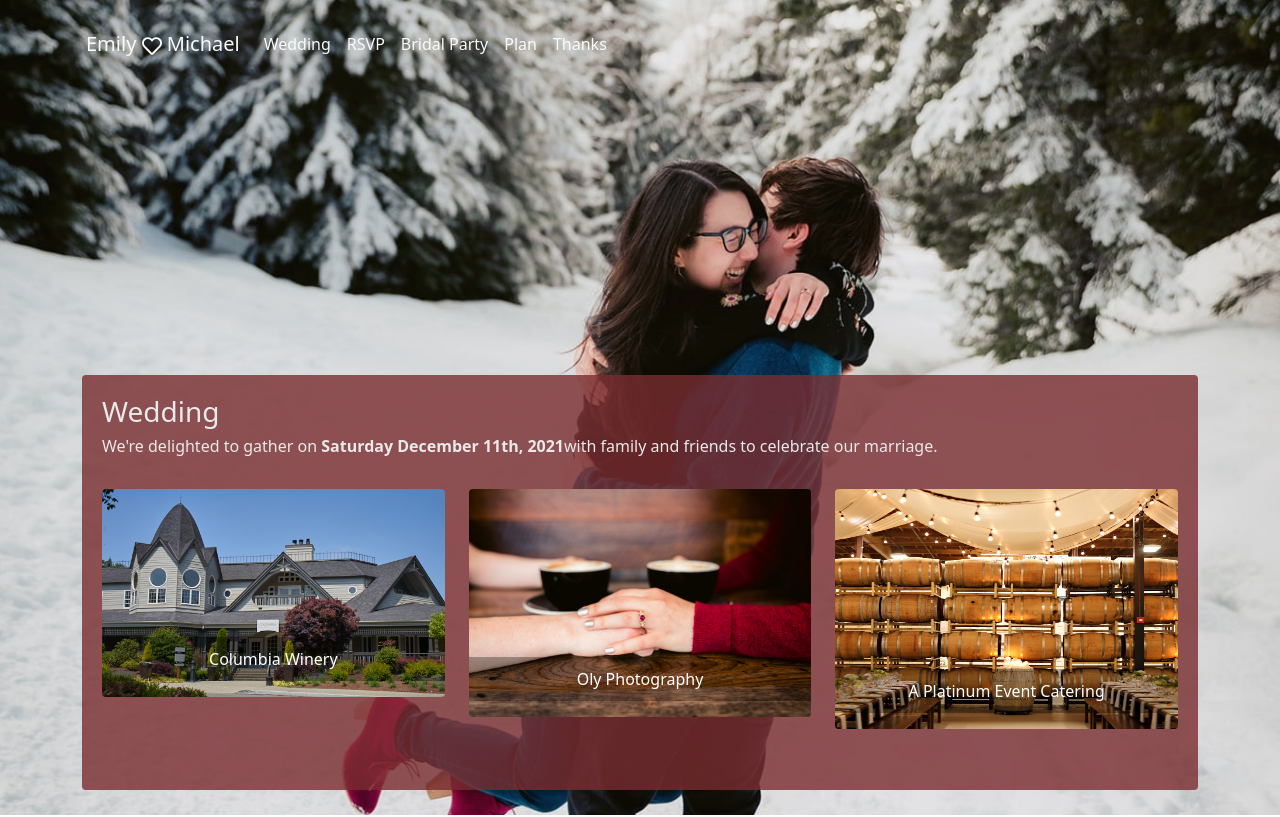
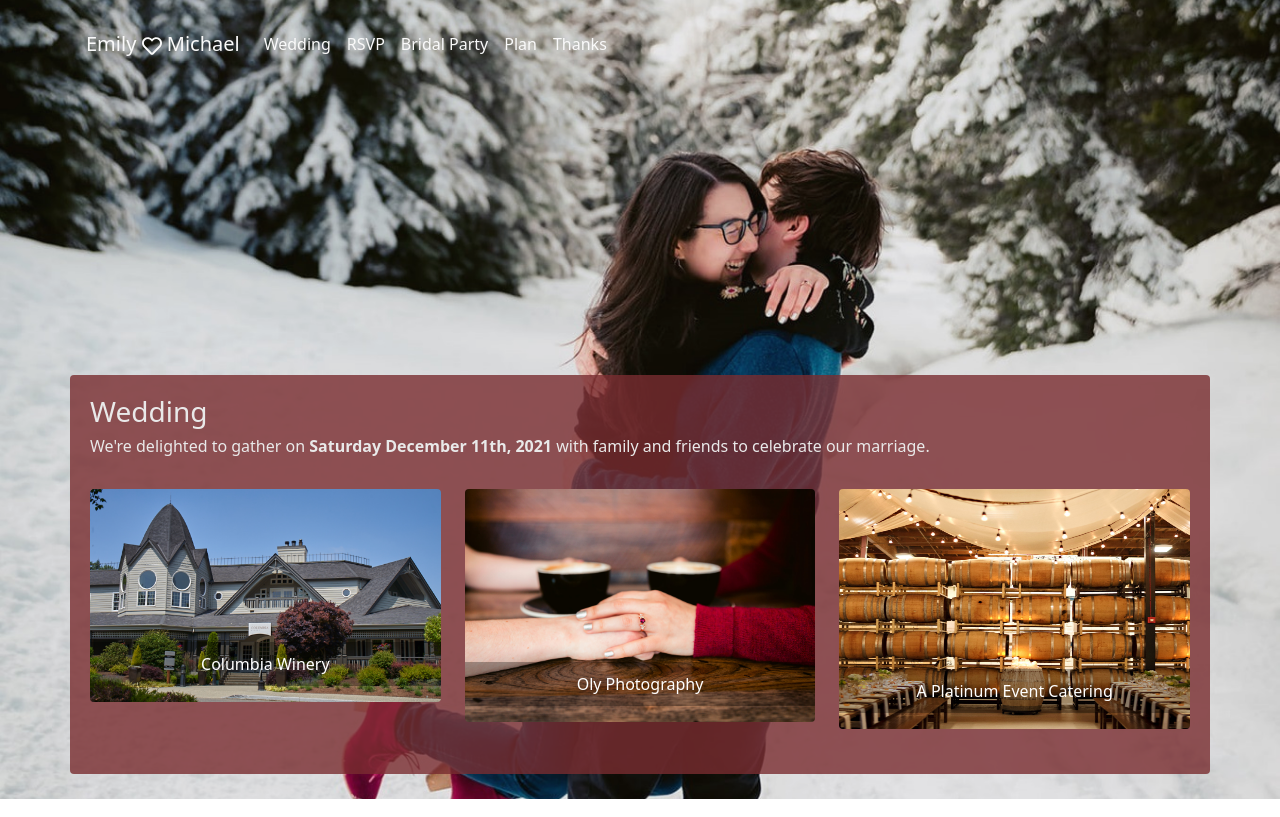
Before and after one commit to msilvprog7/wedding, a React (Create React App) app: page / in a window 1280 px wide. Shown: the top 817 px of the page. Built offline with nearby package versions, Linux system fonts and the light colour scheme.

Commit message:
Fix css causing size differences once built

```diff
--- a/src/App.css
+++ b/src/App.css
@@ -40,12 +40,12 @@
 }
 
 .container {
-  padding: 25px 0px;
-  width: 80%;
+  padding: 25px 0px !important;
+  width: 95% !important;
 }
 
 .container .heading {
-  padding: 20px;
+  padding: 20px !important;
 }
 
 .headline .container .heading {
@@ -59,6 +59,10 @@
    */
   background-color: rgba(131, 46, 49, 0.8);
   color: #fff;
+}
+
+.shifted {
+  padding-top: 350px;
 }
 
 /**
--- a/src/App.tsx
+++ b/src/App.tsx
@@ -51,10 +51,10 @@ function App() {
         </Container>
       </Navbar>
       <Headline image={headlineImage1}>
-        <Heading id="wedding" paddingTop="350px">
+        <Heading id="wedding" className="shifted">
           <Heading.Title>Wedding</Heading.Title>
           <Heading.Subtitle>
-            We're delighted to gather on <b>Saturday December 11th, 2021</b>
+            We're delighted to gather on <b>Saturday December 11th, 2021 </b>
             with family and friends to celebrate our marriage.
           </Heading.Subtitle>
           <Heading.Body>
@@ -265,7 +265,7 @@ function App() {
         </Heading.Body>
       </Heading>
       <Headline image={headlineImage3}>
-        <Heading id="thanks" paddingTop="350px">
+        <Heading id="thanks" className="shifted">
           <Heading.Title>Thanks</Heading.Title>
           <Heading.Subtitle>
             Thanks for the love and support over the years, we appreciate it and
--- a/src/components/Heading.tsx
+++ b/src/components/Heading.tsx
@@ -17,15 +17,13 @@ interface HeadingProps {
   id: string;
 
   /**
-   * Optional padding at the top,
-   * useful when the heading should
-   * be padded from the top, such
-   * as in a headline to make the
-   * image show more.
+   * Optional className to change
+   * style of heading.
    *
-   * Example: 350px
+   * Example: shifted to use shifted
+   * className
    */
-  paddingTop?: string;
+  className?: string;
 }
 
 /**
@@ -41,7 +39,7 @@ interface HeadingProps {
 class Heading extends React.Component<HeadingProps> {
   render() {
     return (
-      <div style={{ paddingTop: this.props.paddingTop || "0px" }}>
+      <div className={this.props.className}>
         <Container>
           <Row>
             <Col>
@@ -97,7 +95,7 @@ class HeadingSubtitle extends React.Component {
  */
 class HeadingBody extends React.Component {
   render() {
-    return <p>{this.props.children}</p>;
+    return <div>{this.props.children}</div>;
   }
 }
 
```
